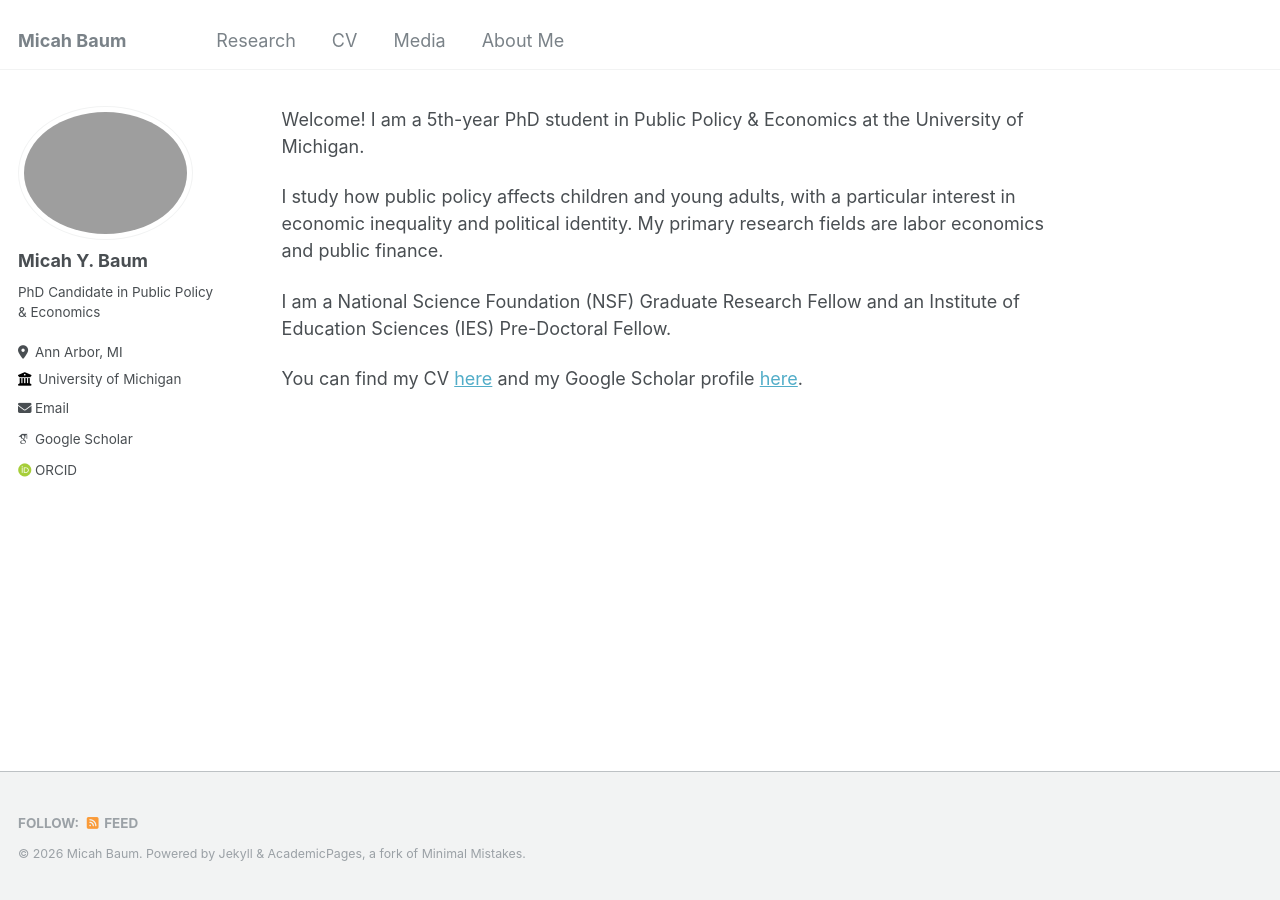
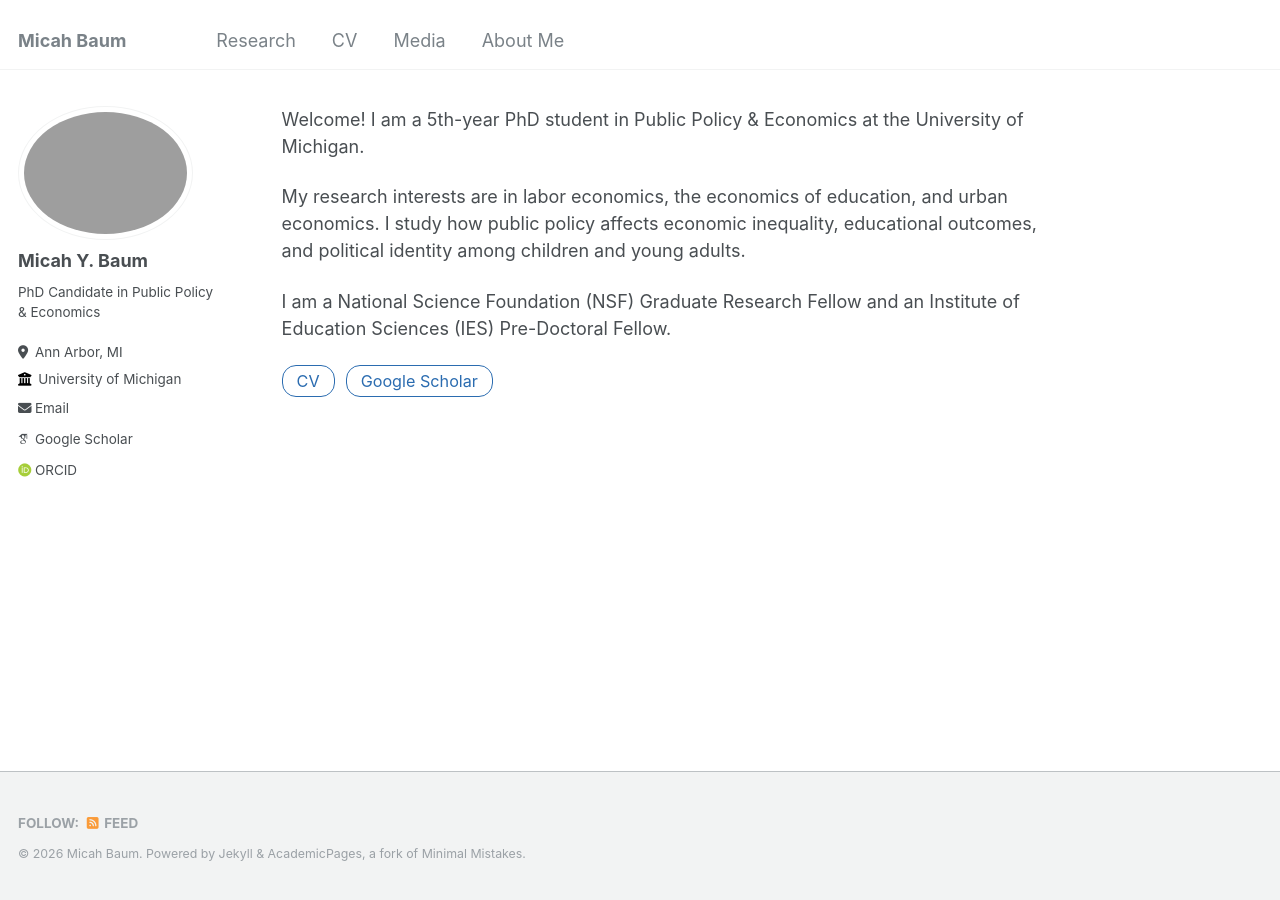
Before and after one commit to micah-baum/micah-baum.github.io, a Jekyll site: the page built from _pages/about.md, in a window 1280 px wide. Built offline with Jekyll 4.4.1, drawn with Linux system fonts in a browser that asks for light colours; some web fonts are replaced.

Commit message:
Restore about.md to user's last version
Co-Authored-By: Claude Sonnet 4.6 <noreply@anthropic.com>

```diff
--- a/_pages/about.md
+++ b/_pages/about.md
@@ -8,8 +8,9 @@ redirect_from:
 
 Welcome! I am a 5th-year PhD student in Public Policy & Economics at the University of Michigan.
 
-I study how public policy affects children and young adults, with a particular interest in economic inequality and political identity. My primary research fields are labor economics and public finance.
+My research interests are in labor economics, the economics of education, and urban economics. I study how public policy affects economic inequality, educational outcomes, and political identity among children and young adults.
 
 I am a National Science Foundation (NSF) Graduate Research Fellow and an Institute of Education Sciences (IES) Pre-Doctoral Fellow.
 
-You can find my CV <a href="https://micah-baum.github.io/files/baum_cv.pdf" target="_blank">here</a> and my Google Scholar profile <a href="https://scholar.google.com/citations?user=xFVVMNoAAAAJ&hl=en&oi=ao" target="_blank">here</a>.
+<a href="https://micah-baum.github.io/files/baum_cv.pdf" target="_blank" style="display:inline-block; padding:3px 14px; border-radius:14px; font-size:90%; text-decoration:none; border:1px solid #2b6cb0; color:#2b6cb0; margin-right:6px;">CV</a>
+<a href="https://scholar.google.com/citations?user=xFVVMNoAAAAJ&hl=en&oi=ao" target="_blank" style="display:inline-block; padding:3px 14px; border-radius:14px; font-size:90%; text-decoration:none; border:1px solid #2b6cb0; color:#2b6cb0;">Google Scholar</a>
```
